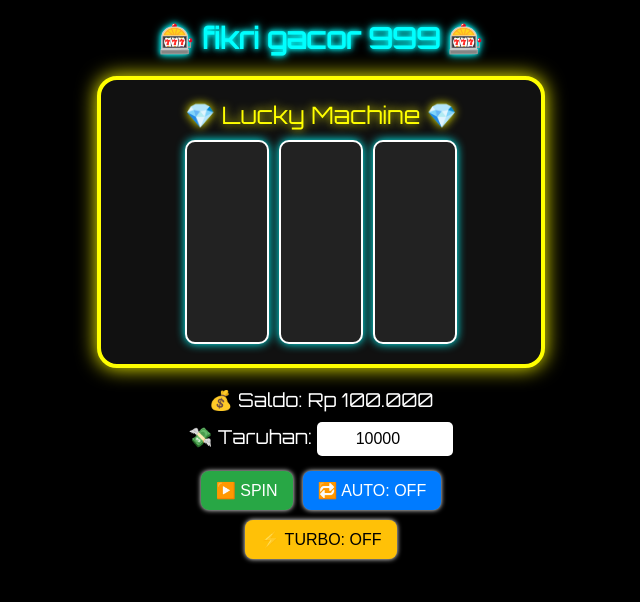
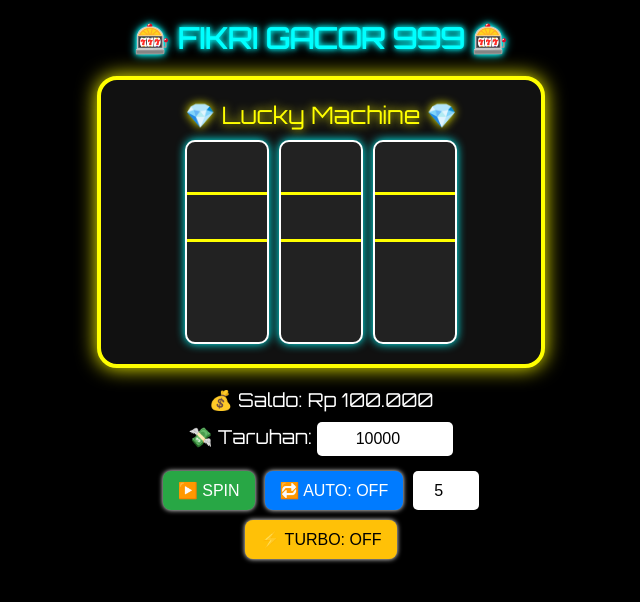
Before and after one commit to Arvan001/slot-edukasi, a Flask app: page /game in a window 1280 px wide. Shown: the top 602 px of the page, without its empty margins (319-959 px from the left). Run offline with Flask 3, Linux system fonts and the light colour scheme; a user stored in the database is signed in; some libraries are stand-ins or nearby versions.

Commit message:
Update game.html

```diff
--- a/templates/game.html
+++ b/templates/game.html
@@ -4,54 +4,78 @@
   <meta charset="UTF-8" />
   <meta name="viewport" content="width=device-width, initial-scale=1.0">
   <title>Simulasi Slot Edukasi</title>
-  <link rel="stylesheet" href="/static/style.css">
+  <link rel="stylesheet" href="{{ url_for('static', filename='style.css') }}">
   <link href="https://fonts.googleapis.com/css2?family=Orbitron&display=swap" rel="stylesheet">
+  <script src="https://cdn.jsdelivr.net/npm/canvas-confetti@1.5.1/dist/confetti.browser.min.js"></script>
 </head>
 <body>
-  <h1>🎰 fikri gacor 999 🎰</h1>
+  <h1>🎰 FIKRI GACOR 999 🎰</h1>
 
-  <div class="slot-frame fancy-frame">
+  <div class="slot-frame">
     <div class="slot-title">💎 Lucky Machine 💎</div>
     <div class="slot-container" id="slot">
-      <div class="reel fancy-reel" id="r1"><div class="reel-items"></div></div>
-      <div class="reel fancy-reel" id="r2"><div class="reel-items"></div></div>
-      <div class="reel fancy-reel" id="r3"><div class="reel-items"></div></div>
+
+      <!-- Reel 1 -->
+      <div class="reel" id="r1">
+        <div class="reel-highlight"></div>
+        <div class="reel-items"></div>
+      </div>
+
+      <!-- Reel 2 -->
+      <div class="reel" id="r2">
+        <div class="reel-highlight"></div>
+        <div class="reel-items"></div>
+      </div>
+
+      <!-- Reel 3 -->
+      <div class="reel" id="r3">
+        <div class="reel-highlight"></div>
+        <div class="reel-items"></div>
+      </div>
+
     </div>
-    <div class="slot-lights"></div>
   </div>
 
+  <!-- Control Panel -->
   <div class="control-panel">
     <div class="saldo-box">
       💰 <span class="label">Saldo:</span> <span id="saldo" class="saldo">Rp 0</span>
     </div>
+
     <div class="taruhan-box">
       💸 <span class="label">Taruhan:</span>
       <input type="number" id="taruhan" value="10000" min="1000" step="1000" />
     </div>
+
     <div class="buttons">
-      <button id="spinBtn" class="btn-spin">▶️ SPIN</button>
+      <button onclick="putar()" class="btn-spin">▶️ SPIN</button>
       <button onclick="autoSpinToggle()" id="autoBtn" class="btn-auto">🔁 AUTO: OFF</button>
+      <input type="number" id="autoSpinCount" value="5" min="1" style="width: 50px;">
       <button onclick="turboSpinToggle()" id="turboBtn" class="btn-turbo">⚡ TURBO: OFF</button>
     </div>
   </div>
 
-  <p id="pesan"></p>
+  <p id="pesan" style="text-align:center; font-weight:bold; color:red;"></p>
 
-  <!-- POPUP WIN -->
-  <div id="winner-popup" class="popup hidden">
-    <div class="popup-content">
-      <h2 id="winTitle">🎉 SUPER WIN!!! 🎉</h2>
-      <p id="win-amount">+Rp 0</p>
-      <button onclick="closeWinnerPopup()">Lanjutkan</button>
-      <canvas id="fireworks"></canvas>
+  <!-- WINNER POPUP -->
+  <div id="winner-popup" class="popup hidden fixed inset-0 bg-black/70 flex items-center justify-center z-50">
+    <div class="relative bg-yellow-400 rounded-3xl shadow-2xl p-10 text-center animate-bounceIn ring-4 ring-yellow-300">
+      <div class="absolute inset-0 rounded-3xl bg-[radial-gradient(circle,_rgba(255,255,255,0.2)_0%,_transparent_70%)] pointer-events-none"></div>
+      <h2 class="text-4xl font-extrabold text-white drop-shadow mb-4">🎉 KAMU MENANG 🎉</h2>
+      <p class="text-3xl font-bold text-white" id="win-amount">+Rp 0</p>
+      <button onclick="closeWinnerPopup()" class="mt-4 bg-white text-yellow-800 font-bold px-5 py-2 rounded-full text-lg hover:scale-105 transition shadow-lg">
+        Lanjutkan
+      </button>
+      <canvas id="fireworks" class="absolute top-0 left-0 w-full h-full pointer-events-none"></canvas>
     </div>
   </div>
 
-  <audio id="spinSound" src="/static/sounds/spin.mp3"></audio>
-  <audio id="winSound" src="/static/sounds/win.mp3"></audio>
-  <audio id="bgm" src="/static/sounds/bgm.mp3" autoplay loop></audio>
+  <!-- MUSIK DAN SUARA -->
+  <audio id="spinSound" src="{{ url_for('static', filename='sounds/spin.mp3') }}"></audio>
+  <audio id="winSound" src="{{ url_for('static', filename='sounds/win.mp3') }}"></audio>
+  <audio id="bgm" src="{{ url_for('static', filename='sounds/bgm.mp3') }}" autoplay loop></audio>
 
-  <script src="/static/script.js"></script>
-  <script src="https://cdn.jsdelivr.net/npm/canvas-confetti@1.5.1/dist/confetti.browser.min.js"></script>
+  <!-- SCRIPT -->
+  <script src="{{ url_for('static', filename='script.js') }}"></script>
 </body>
 </html>
```
